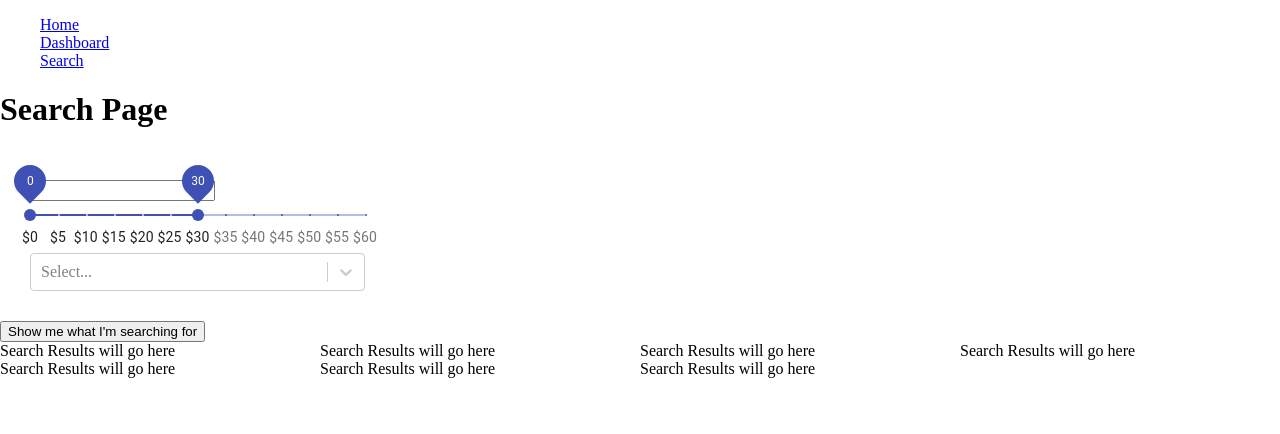
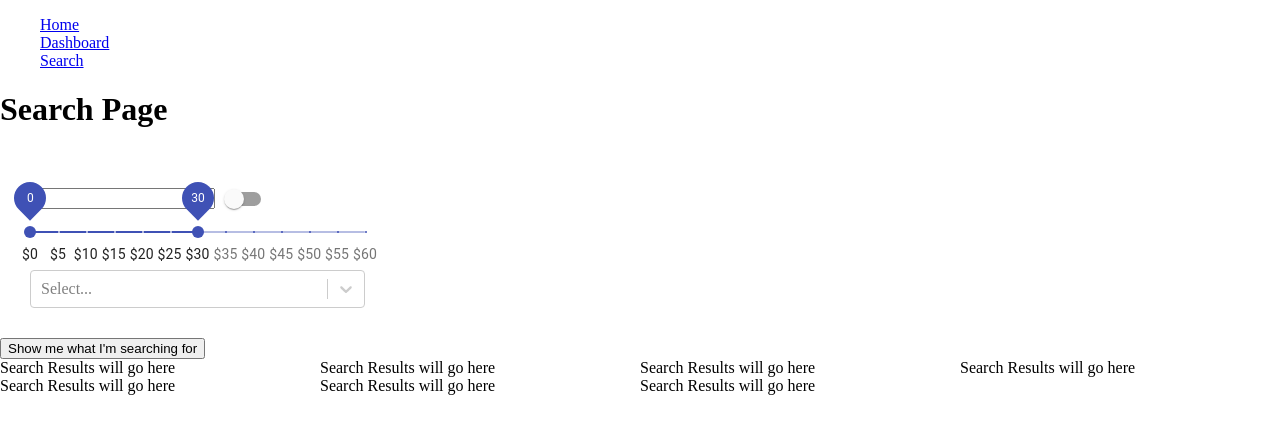
Before and after one commit to plaetzaw/GameBargins-Client, a Next.js app: page /search in a window 1280 px wide. Shown: the top 434 px of the page. Built offline with nearby package versions, Linux system fonts and the light colour scheme.

Commit message:
Added exact flag check

```diff
--- a/pages/search/index.js
+++ b/pages/search/index.js
@@ -1,6 +1,7 @@
 import { useState, useContext } from 'react'
 import { UserContext } from '../components/organisms/UserContext'
-import { Slider } from '@material-ui/core'
+import { Slider, Switch } from '@material-ui/core'
+
 import Select from 'react-select'
 import styled from 'styled-components'
 import axios from 'axios'
@@ -82,6 +83,7 @@ const options = [
 
 const Search = () => {
   const [searchTitle, setSearchTitle] = useState('')
+  const [exactTitle, setExactTitle] = useState(true)
   const [priceRange, setPriceRange] = useState([0, 30])
   const [type, setType] = useState({ value: 1, label: 'price' })
   console.log(type)
@@ -97,7 +99,7 @@ const Search = () => {
   }
 
   const showMePrice = () => {
-    console.log('What youre searching for', searchTitle, priceRange, type)
+    console.log('What youre searching for', searchTitle, priceRange, type, exactTitle)
   }
 
   return (
@@ -108,6 +110,13 @@ const Search = () => {
           <input
             value={searchTitle}
             onChange={(e) => { setSearchTitle(e.target.value) }}
+          />
+          <Switch
+            value={exactTitle}
+            onChange={(e) => { setExactTitle(!exactTitle) }}
+            color='primary'
+            name='excat title'
+            inputProps={{ 'aria-label': 'primary checkbox' }}
           />
           <Slider
             value={priceRange}
```
